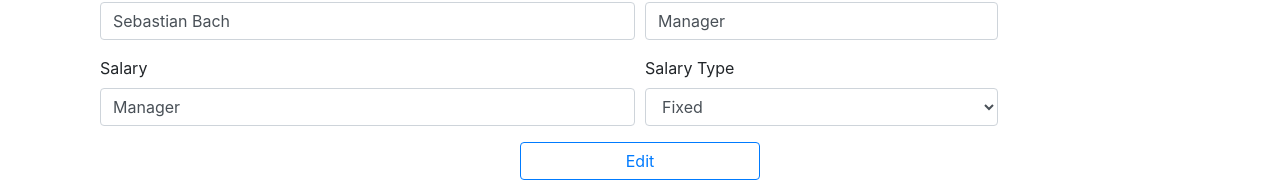
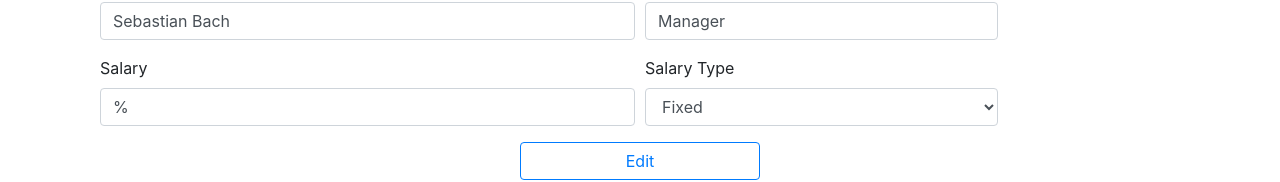
Before and after one commit to denyskom/React-ShowroomJS, a React (Create React App) app: page /edit/1 in a window 1280 px wide. Shown: the part 168-350 px from the top of the page. Built offline with nearby package versions, Linux system fonts and the light colour scheme; data requests are answered from the project's data file.

Commit message:
add edit method

```diff
--- a/src/Forms/EmployeeForm.js
+++ b/src/Forms/EmployeeForm.js
@@ -19,7 +19,7 @@ class EmployeeForm extends Component{
             inValidPostError: "*Invalid post",
             inputName: props.name?props.name:"",
             inputPost: props.post?props.post:"",
-            inputSalary: props.post?props.post:"",
+            inputSalary: props.salary?props.salary:"",
             inputSalaryType:"",
             inputPostValid: false,
             inputSalaryValid: false,
@@ -121,7 +121,13 @@ class EmployeeForm extends Component{
     };
 
     editEmployee = () => {
-
+        axios.patch(`${employeeURL}/${this.state.id}`,
+            {
+                full_name:this.state.inputName,
+                salary:this.state.inputSalary,
+                post:this.state.inputPost,
+                salary_type:Number(this.state.inputSalaryType)
+            }).then(() => this.setState({redirect:true}));
     };
 
 
@@ -166,7 +172,8 @@ class EmployeeForm extends Component{
                     </div>
                     <div className="container w-25">
                         <button type="button" className="btn btn-outline-primary btn-block"
-                                onClick={this.addEmployee} disabled={this.state.isButtonDisabled}>
+                                onClick={this.state.id !== 0?this.editEmployee:this.addEmployee}
+                                    disabled={this.state.isButtonDisabled}>
                             {this.state.id !== 0?"Edit":"Hire"}</button>
                     </div>
 
```
